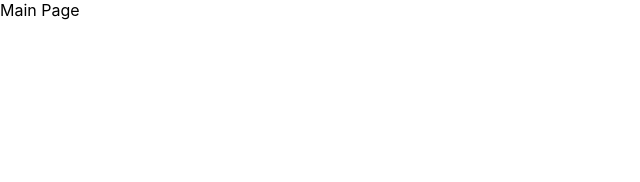
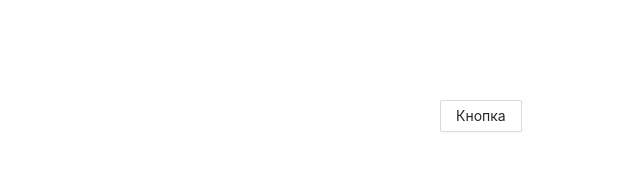
Before and after one commit to front0033/-Beer-catalog, a React (Create React App) app: page / in a window 1280 px wide. Shown: the top 182 px of the page, without its empty margins (0-640 px from the left). Built offline with nearby package versions, Linux system fonts and the light colour scheme.

Commit message:
added antd

```diff
--- a/package.json
+++ b/package.json
@@ -10,6 +10,7 @@
     "@types/node": "^12.20.4",
     "@types/react": "^17.0.2",
     "@types/react-dom": "^17.0.1",
+    "antd": "^4.12.3",
     "react": "^17.0.1",
     "react-dom": "^17.0.1",
     "react-router-dom": "^5.2.0",
--- a/src/index.tsx
+++ b/src/index.tsx
@@ -3,6 +3,7 @@ import ReactDOM from 'react-dom';
 import './index.css';
 import App from './App';
 import reportWebVitals from './reportWebVitals';
+import 'antd/dist/antd.css';
 
 ReactDOM.render(
   <React.StrictMode>
--- a/src/pages/main/index.tsx
+++ b/src/pages/main/index.tsx
@@ -1,7 +1,15 @@
 import * as React from 'react';
 
-const MainPage = () => (
-  <div>Main Page</div>
-);
+import './styles.css';
+
+import { Button } from 'antd';
+
+const MainPage = () => {
+  return (
+    <div className='container'>
+      <Button>Кнопка</Button>
+    </div>
+  );
+};
 
 export default MainPage;
--- /dev/null
+++ b/src/pages/main/styles.css
@@ -0,0 +1,4 @@
+.container {
+  width: 400px;
+  margin: 100px auto;
+}
```
Also changed, not shown: 1 other file (tests, documents, lock files or other folders).
